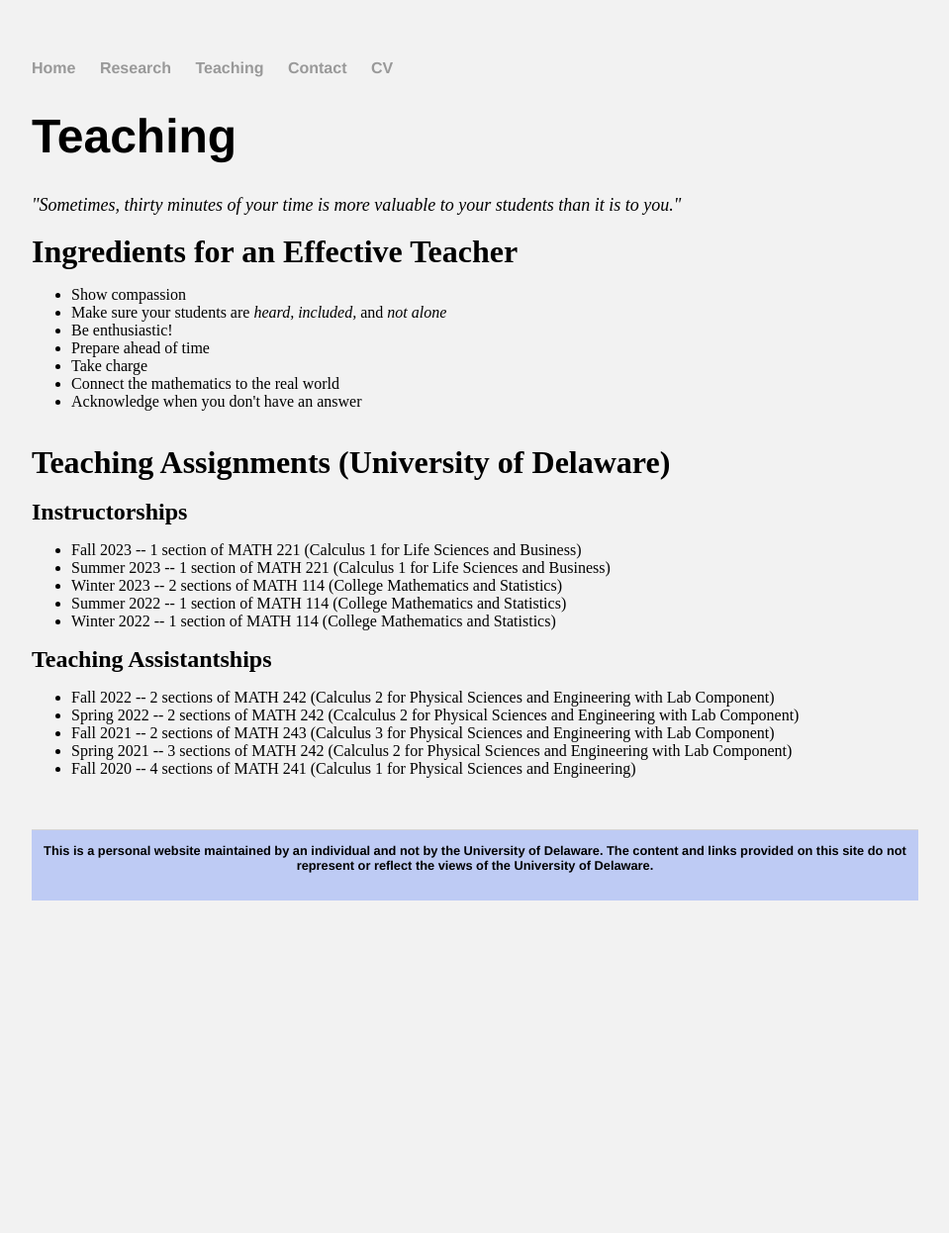
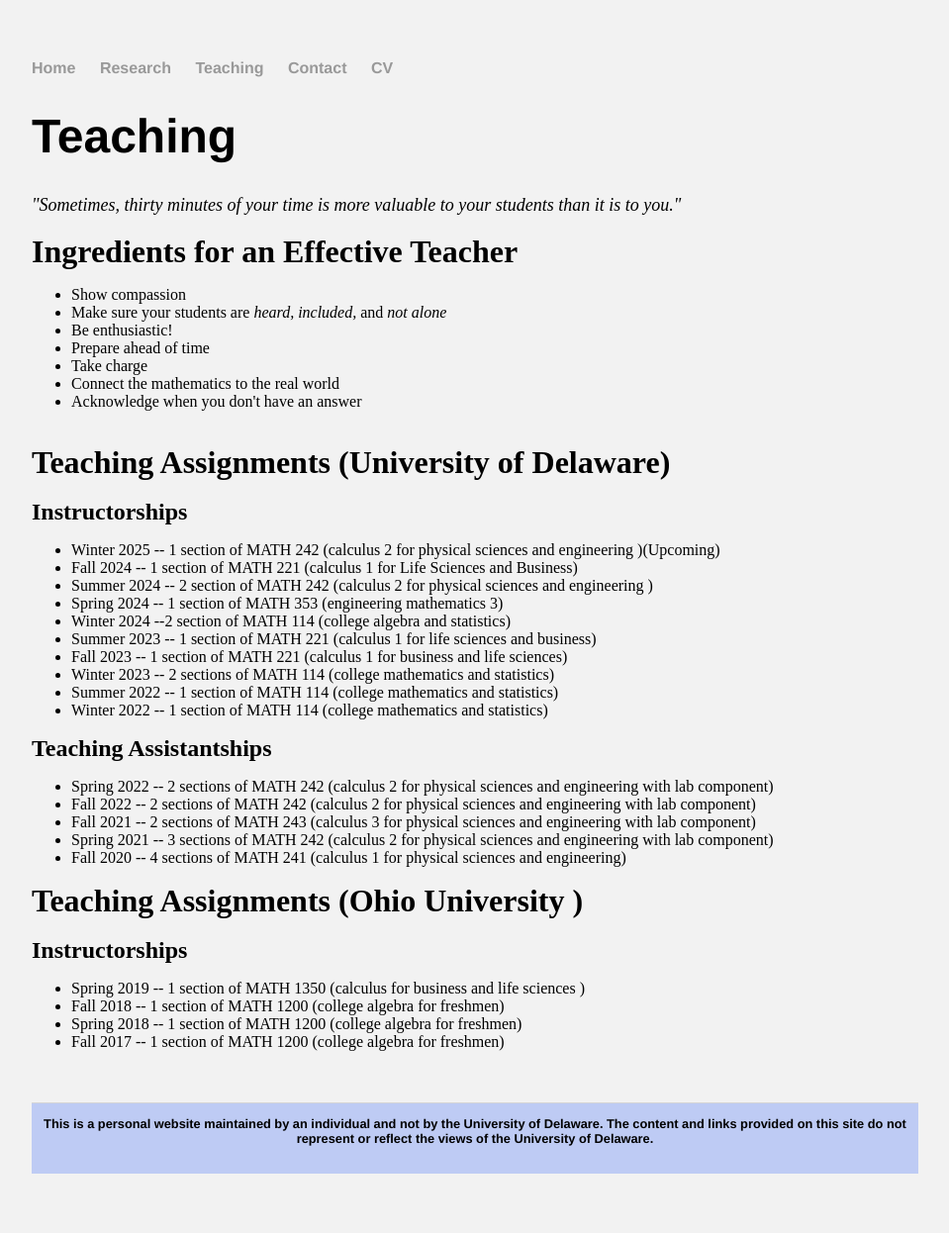
Before and after one commit to kataboh/kataboh.github.io, a Jekyll site: the page built from teaching.html, in a window 1280 px wide. Shown: the whole page at 99% size, without its empty margins (160-1119 px from the left). Built offline with Jekyll 4.4.1, drawn with Linux system fonts in a browser that asks for light colours; before the commit the page ends 970 px from its top, so only the background shows below that.

Commit message:
teaching

```diff
--- a/teaching.html
+++ b/teaching.html
@@ -23,21 +23,43 @@
 	<br>
 	<font size="5"><b>Instructorships</b></font>
 	<ul>
-		<li>Fall 2023 -- 1 section of MATH 221 (Calculus 1 for Life Sciences and Business) </li>
-		<li>Summer 2023 -- 1 section of MATH 221 (Calculus 1 for Life Sciences and Business) </li>
-		<li>Winter 2023 -- 2 sections of MATH 114 (College Mathematics and Statistics)</li>
-		<li>Summer 2022 -- 1 section of MATH 114 (College Mathematics and Statistics)</li>
-		<li>Winter 2022 -- 1 section of MATH 114 (College Mathematics and Statistics)</li>
+		<li>Winter 2025 -- 1 section of MATH 242 (calculus 2 for physical sciences and engineering )(Upcoming)  </li>
+		<li>Fall 2024 -- 1 section of MATH 221 (calculus 1 for Life Sciences and Business) </li>
+		<li>Summer 2024 -- 2 section of MATH 242 (calculus 2 for physical sciences and engineering )</li>
+		<li>Spring 2024 -- 1 section of MATH 353 (engineering mathematics 3) </li>
+		<li>Winter 2024 --2 section of MATH 114 (college algebra and statistics) </li>
+		<li>Summer 2023 -- 1 section of MATH 221 (calculus 1 for life sciences and business) </li>
+		<li>Fall 2023 -- 1 section of MATH 221 (calculus 1 for business and life sciences) </li>
+		<li>Winter 2023 -- 2 sections of MATH 114 (college mathematics and statistics)</li>
+		<li>Summer 2022 -- 1 section of MATH 114 (college mathematics and statistics)</li>
+		<li>Winter 2022 -- 1 section of MATH 114 (college mathematics and statistics)</li>
 	</ul>
+
 
 	<font size="5"><b>Teaching Assistantships</b></font>
 	<ul>
-		<li>Fall 2022 -- 2 sections of MATH 242 (Calculus 2 for Physical Sciences and Engineering with Lab Component) </li>
-		<li>Spring 2022 -- 2 sections of MATH 242 (Ccalculus 2 for Physical Sciences and Engineering with Lab Component) </li>
-		<li>Fall 2021 -- 2 sections of MATH 243 (Calculus 3 for Physical Sciences and Engineering with Lab Component) </li>
-		<li>Spring 2021 -- 3 sections of MATH 242 (Calculus 2 for Physical Sciences and Engineering with Lab Component) </li>
-		<li>Fall 2020 -- 4 sections of MATH 241 (Calculus 1 for Physical Sciences and Engineering) </li>
+
+	    <li>Spring 2022 -- 2 sections of MATH 242 (calculus 2 for physical sciences and engineering with lab component) </li>
+		<li>Fall 2022 -- 2 sections of MATH 242 (calculus 2 for physical sciences and engineering with lab component) </li>
+		<li>Fall 2021 -- 2 sections of MATH 243 (calculus 3 for physical sciences and engineering with lab component) </li>
+		<li>Spring 2021 -- 3 sections of MATH 242 (calculus 2 for physical sciences and engineering with lab component) </li>
+		<li>Fall 2020 -- 4 sections of MATH 241 (calculus 1 for physical sciences and engineering) </li>
 	</ul>
+
+	<font size="6"><b>Teaching Assignments (Ohio University )</b></font>
+	<br>
+	<br>
+	<font size="5"><b>Instructorships</b></font>
+	<ul>
+		<li>Spring 2019 -- 1 section of MATH 1350 (calculus for business and life sciences )  </li>
+		<li>Fall 2018 -- 1 section of MATH 1200 (college algebra for freshmen) </li>
+		<li>Spring 2018 -- 1 section of MATH 1200 (college algebra for freshmen) </li>
+		<li>Fall 2017 -- 1 section of MATH 1200 (college algebra for freshmen) </li>
+
+	</ul>
+
+
+
 
 	<br>
 	<br>
```
